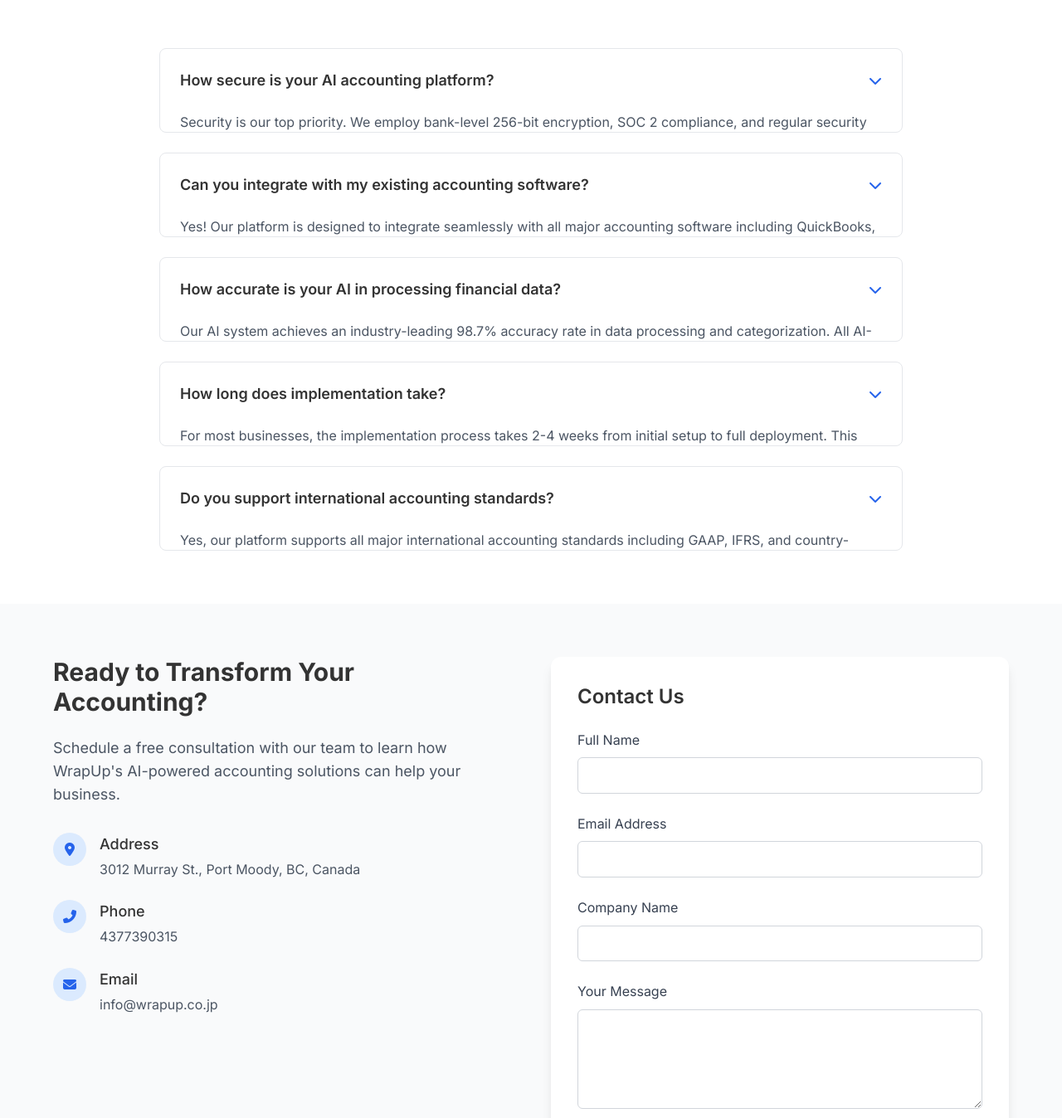
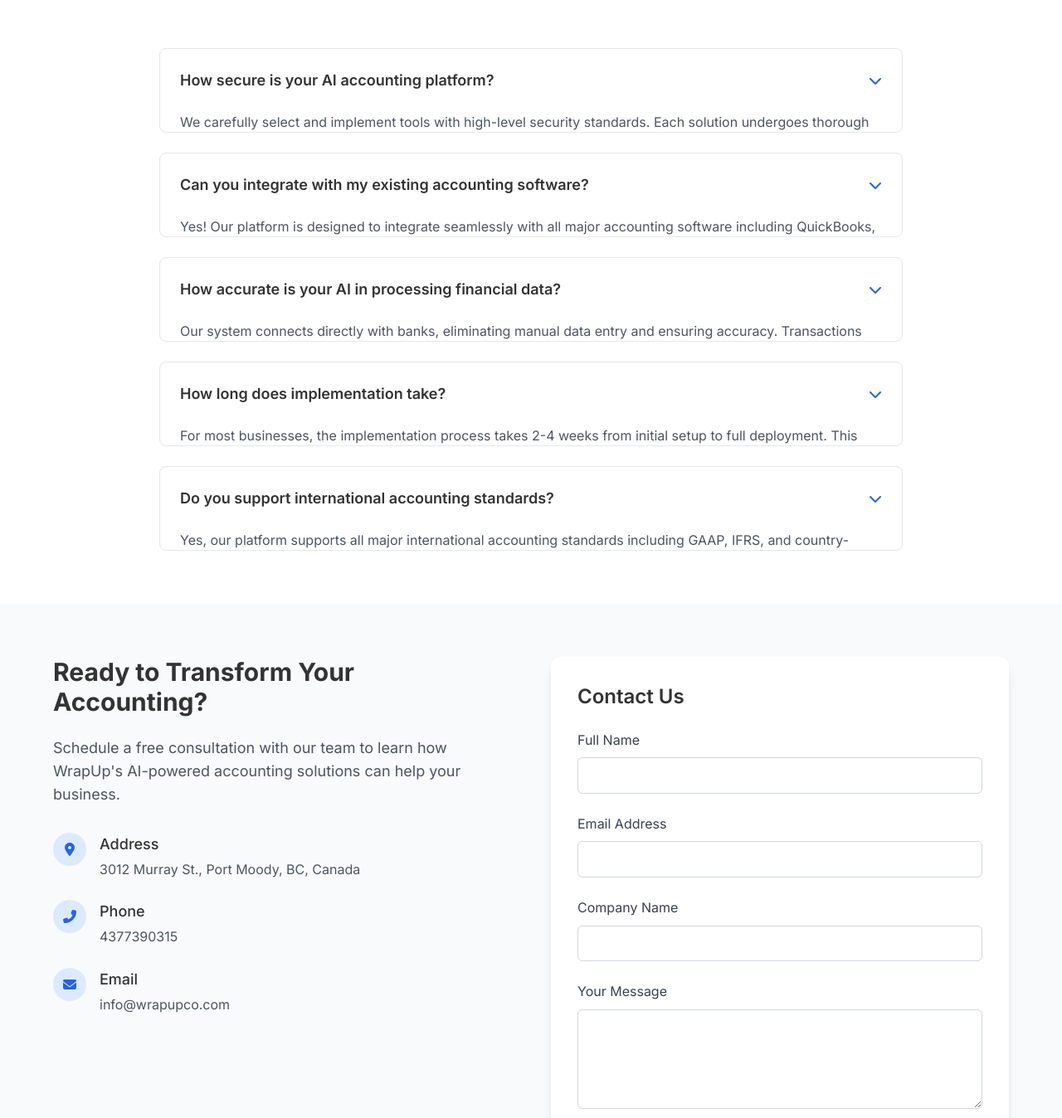
Before and after one commit to Mayukasan/wrapupco, a plain HTML site: page index.html in a window 1280 px wide. Shown: the part 4140-5488 px from the top of the page at 83% size. Drawn offline with nearby package versions, Linux system fonts and the light colour scheme.

Commit message:
Update index.html

```diff
--- a/index.html
+++ b/index.html
@@ -540,8 +540,7 @@ Founder of MerryBiz, a pioneer in virtual accounting assistant services. With ex
                         </button>
                         <div class="accordion-content px-6 pb-6">
                             <p class="text-gray-600">
-                                Security is our top priority. We employ bank-level 256-bit encryption, SOC 2 compliance, and regular security audits. All data is stored in secure, redundant cloud environments with strict access controls. We're compliant with global financial data protection standards including GDPR and maintain a dedicated security team monitoring our systems 24/7.
-                            </p>
+                                We carefully select and implement tools with high-level security standards. Each solution undergoes thorough evaluation to ensure robust protection of your financial data, giving you peace of mind.                            </p>
                         </div>
                     </div>
 
@@ -566,8 +565,7 @@ Founder of MerryBiz, a pioneer in virtual accounting assistant services. With ex
                         </button>
                         <div class="accordion-content px-6 pb-6">
                             <p class="text-gray-600">
-                                Our AI system achieves an industry-leading 98.7% accuracy rate in data processing and categorization. All AI-processed transactions are verified through multiple validation layers, and our professional accountants conduct regular reviews to maintain the highest standards of accuracy. Our system also continuously learns from any corrections, improving over time.
-                            </p>
+                                Our system connects directly with banks, eliminating manual data entry and ensuring accuracy. Transactions are categorized precisely using AI-driven rules. Additionally, advanced OCR technology accurately captures data from paper receipts and invoices.                            </p>
                         </div>
                     </div>
 
@@ -639,7 +637,7 @@ Founder of MerryBiz, a pioneer in virtual accounting assistant services. With ex
                                 </div>
                                 <div>
                                     <h4 class="font-medium text-lg mb-1">Email</h4>
-                                    <p class="text-gray-600">info@wrapup.co.jp</p>
+                                    <p class="text-gray-600">info@wrapupco.com</p>
                                 </div>
                             </div>
                         </div>
```
